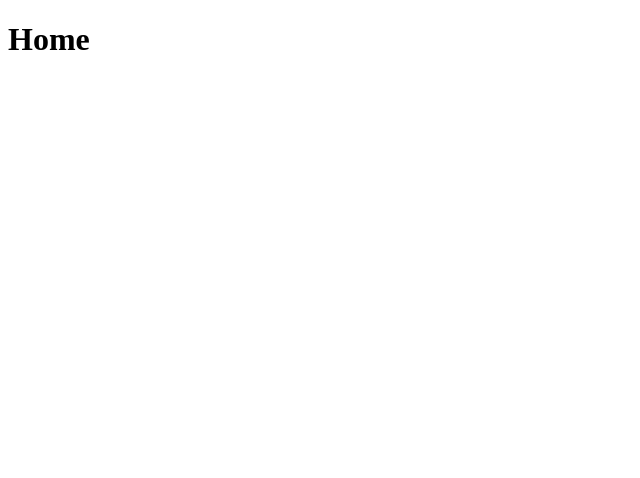
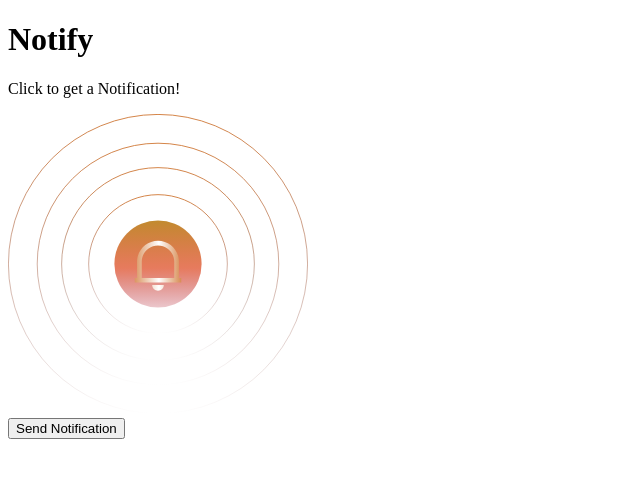
Before and after one commit to AkshatG130501/DiGiLABS_Assignment, a Next.js app: page / in a window 1280 px wide. Shown: the top 478 px of the page, without its empty margins (0-640 px from the left). Built offline with nearby package versions, Linux system fonts and the light colour scheme.

Commit message:
feat: SendNotification and NotificationPermission Implemented

```diff
--- /dev/null
+++ b/app/components/Notify.tsx
@@ -0,0 +1,82 @@
+'use client'
+import React, {useEffect, useCallback} from "react"
+
+export default function Notify() {
+
+    const sendNotification = () => {
+        if('Notification' in window && Notification.permission === 'granted'){
+            new Notification('Hello user!', {
+                body: 'This is a notification from the app',
+                icon: '/images/logo.png'
+            })
+        }
+    };
+
+    const requestNotificationPermission = useCallback(()=>{
+        if('Notification' in window){
+            Notification.requestPermission().then((permission) => {
+                if(permission === 'granted'){
+                    console.log('Permission granted');
+                    sendNotification();
+                }
+            })
+        }
+    },[]);
+
+
+    useEffect(()=>{
+        if('Notification' in window){
+            requestNotificationPermission();
+        }
+    },[requestNotificationPermission]);
+
+    return (
+        <div className="flex flex-col w-[400px] h-[500px] rounded-lg space-y-20">
+            <div className="flex flex-col justify-center items-center space-y-2">
+            <h1 className="text-center text-6xl text-white text-3xl font-bold p-4">Notify</h1>
+            <p className="text-gray-400 text-xl font-semibold">Click to get a Notification!</p>
+            </div>
+            <div className="flex justify-center">
+                <svg className="hover:rotate-12" width="300" height="300" viewBox="0 0 344 344" fill="none" xmlns="http://www.w3.org/2000/svg">
+                <circle cx="172" cy="172" r="50" fill="url(#paint0_linear_0_1)"/>
+                <circle cx="172" cy="172" r="171.5" stroke="url(#paint1_linear_0_1)"/>
+                <circle cx="172" cy="172" r="138.5" stroke="url(#paint2_linear_0_1)"/>
+                <circle cx="172" cy="172" r="110.5" stroke="url(#paint3_linear_0_1)"/>
+                <circle cx="172" cy="172" r="79.5" stroke="url(#paint4_linear_0_1)"/>
+                <path d="M198.667 193.333H145.333V188H148V169.416C148 156.115 158.747 145.333 172 145.333C185.253 145.333 196 156.115 196 169.416V188H198.667V193.333ZM153.333 188H190.667V169.416C190.667 159.061 182.309 150.667 172 150.667C161.691 150.667 153.333 159.061 153.333 169.416V188ZM165.333 196H178.667C178.667 197.768 177.964 199.464 176.714 200.714C175.464 201.964 173.768 202.667 172 202.667C170.232 202.667 168.536 201.964 167.286 200.714C166.036 199.464 165.333 197.768 165.333 196Z" fill="url(#paint5_linear_0_1)"/>
+                <defs>
+                <linearGradient id="paint0_linear_0_1" x1="168.5" y1="245" x2="168.5" y2="119" gradientUnits="userSpaceOnUse">
+                <stop stop-color="#9D0D3D" stop-opacity="0"/>
+                <stop offset="0.54096" stop-color="#DF512B" stop-opacity="0.76"/>
+                <stop offset="1" stop-color="#BF8C2C"/>
+                </linearGradient>
+                <linearGradient id="paint1_linear_0_1" x1="172" y1="0" x2="172" y2="344" gradientUnits="userSpaceOnUse">
+                <stop stop-color="#CE722C"/>
+                <stop offset="1" stop-color="#5E181A" stop-opacity="0"/>
+                </linearGradient>
+                <linearGradient id="paint2_linear_0_1" x1="172" y1="33" x2="172" y2="311" gradientUnits="userSpaceOnUse">
+                <stop stop-color="#CE722C"/>
+                <stop offset="1" stop-color="#5E181A" stop-opacity="0"/>
+                </linearGradient>
+                <linearGradient id="paint3_linear_0_1" x1="172" y1="61" x2="172" y2="283" gradientUnits="userSpaceOnUse">
+                <stop stop-color="#CE722C"/>
+                <stop offset="1" stop-color="#471514" stop-opacity="0"/>
+                </linearGradient>
+                <linearGradient id="paint4_linear_0_1" x1="172" y1="92" x2="172" y2="252" gradientUnits="userSpaceOnUse">
+                <stop stop-color="#CE722C"/>
+                <stop offset="1" stop-color="#5E181A" stop-opacity="0"/>
+                </linearGradient>
+                <linearGradient id="paint5_linear_0_1" x1="135.838" y1="178.023" x2="204.525" y2="178.023" gradientUnits="userSpaceOnUse">
+                <stop stop-color="#CE722C"/>
+                <stop offset="0.54096" stop-color="white"/>
+                <stop offset="1" stop-color="#CE722C"/>
+                </linearGradient>
+                </defs>
+                </svg>
+            </div>
+            <div className="flex justify-center">
+                <button onClick={sendNotification} className="w-[300px] bg-gradient-to-r from-black via-orange-500 to-black text-white border border-orange-500 shadow-lg font-bold p-2 rounded-lg m-2 hover:text-black">Send Notification</button>
+            </div>
+        </div>
+    )
+};
--- a/app/page.tsx
+++ b/app/page.tsx
@@ -1,9 +1,11 @@
 import Image from "next/image";
+import React, {useEffect, useCallback} from "react";
+import Notify from "./components/Notify";
 
 export default function Home() {
   return (
-    <div>
-      <h1>Home</h1>
+    <div className="flex flex-col justify-center items-center">
+      <Notify />
     </div>
   );
 }
```
Also changed, not shown: public/images/logo.png (added).
